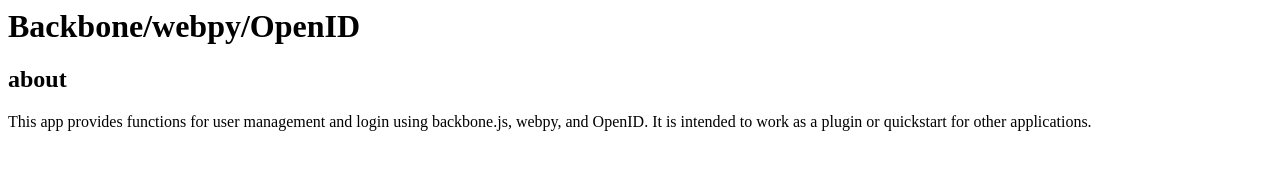
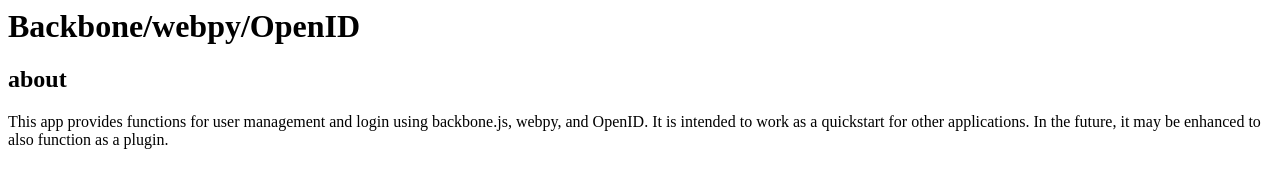
Before and after one commit to cccarey/backbone-webpy-openid, a plain HTML site: page web/index.html in a window 1280 px wide. Drawn offline with Linux system fonts and the light colour scheme; no server answers.

Commit message:
update text describing the intended use and the whats next plan.

```diff
--- a/web/index.html
+++ b/web/index.html
@@ -12,8 +12,8 @@
         <h2>about</h2>
         <p>
         This app provides functions for user management and login using backbone.js,
-        webpy, and OpenID. It is intended to work as a plugin or quickstart for other
-        applications.
+        webpy, and OpenID. It is intended to work as a quickstart for other
+        applications. In the future, it may be enhanced to also function as a plugin.
         </p>
         <p><span id="version" style="display:none"></span></p>
         <script type="text/javascript" src="js/root.js"></script>
```
Also changed, not shown: 2 other files.
